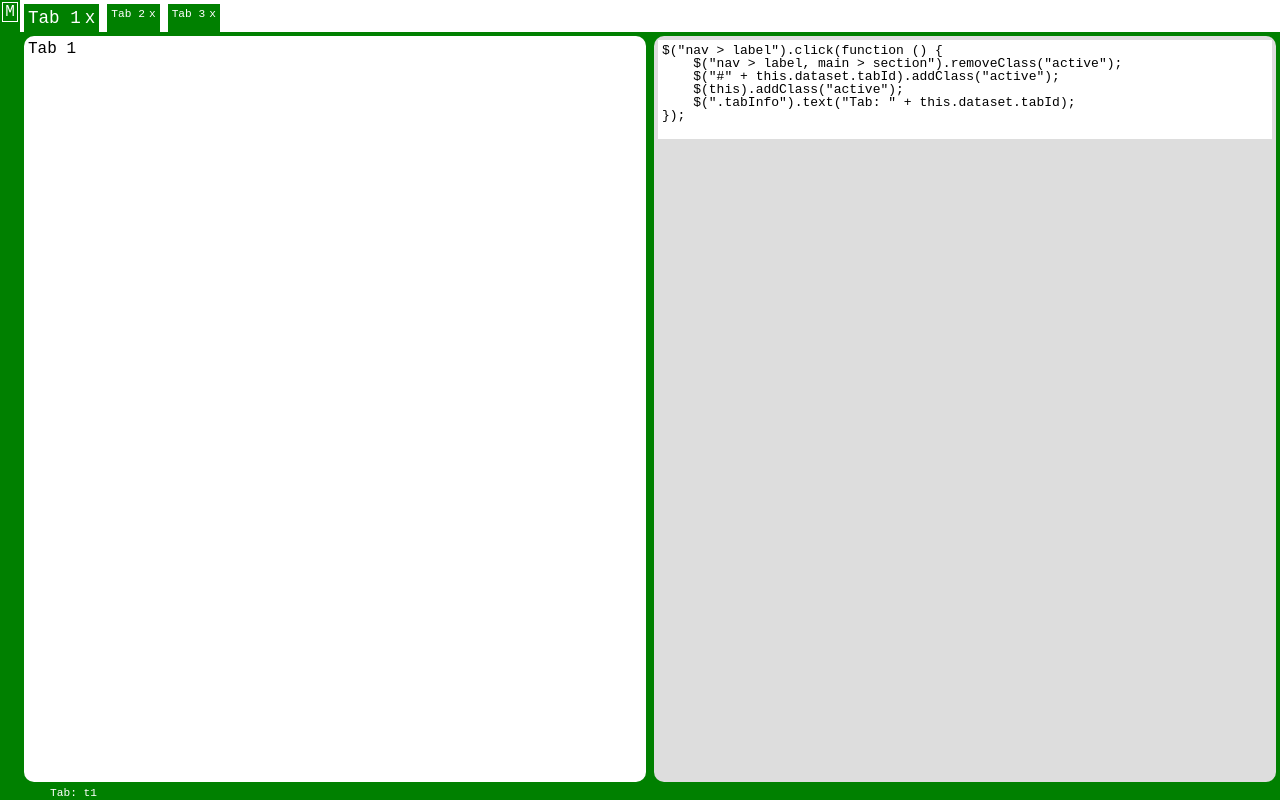
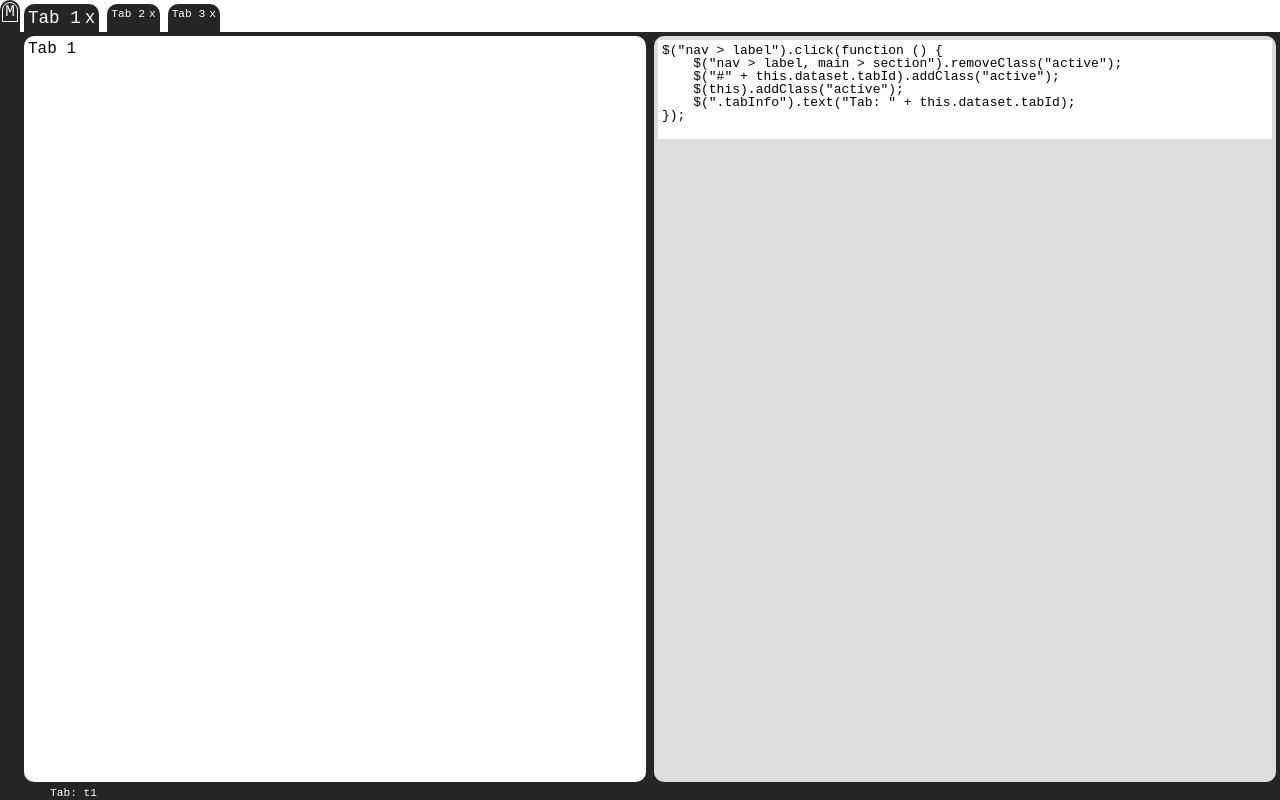
Before and after one commit to RangerMauve/MetaSPA, a website: page index.html in a window 1280 px wide. Drawn offline with Linux system fonts and the light colour scheme.

Commit message:
Style changes to tabs and colour
Radiused borders and change background from black to #252525.

```diff
--- a/style/style.less
+++ b/style/style.less
@@ -4,7 +4,7 @@
 
 @menuclosed:20px;
 @menuopen:200px;
-@bgc: green;
+@bgc: #252525;
 @fc: #FFF;
 
 html,body {
@@ -36,10 +36,12 @@ body > menu {
 	height:100%;
 	background:@bgc;
 	color: @fc;
+	border-radius: 10px 10px 0 0;
 	.transition(width 0.3s ease-in-out);
 	>label{
 		display:block;
 		border:1px solid white;
+		border-radius: 10px 10px 0 0;
 		margin:2px;
 	}
 }
@@ -99,6 +101,7 @@ body > nav {
 		padding: 4px;
 		background: @bgc;
 		color: @fc;
+		border-radius: 10px 10px 0 0;
 		&.active {
 			font-size:1.1em;
 		}
```
Also changed, not shown: style/style.css.
